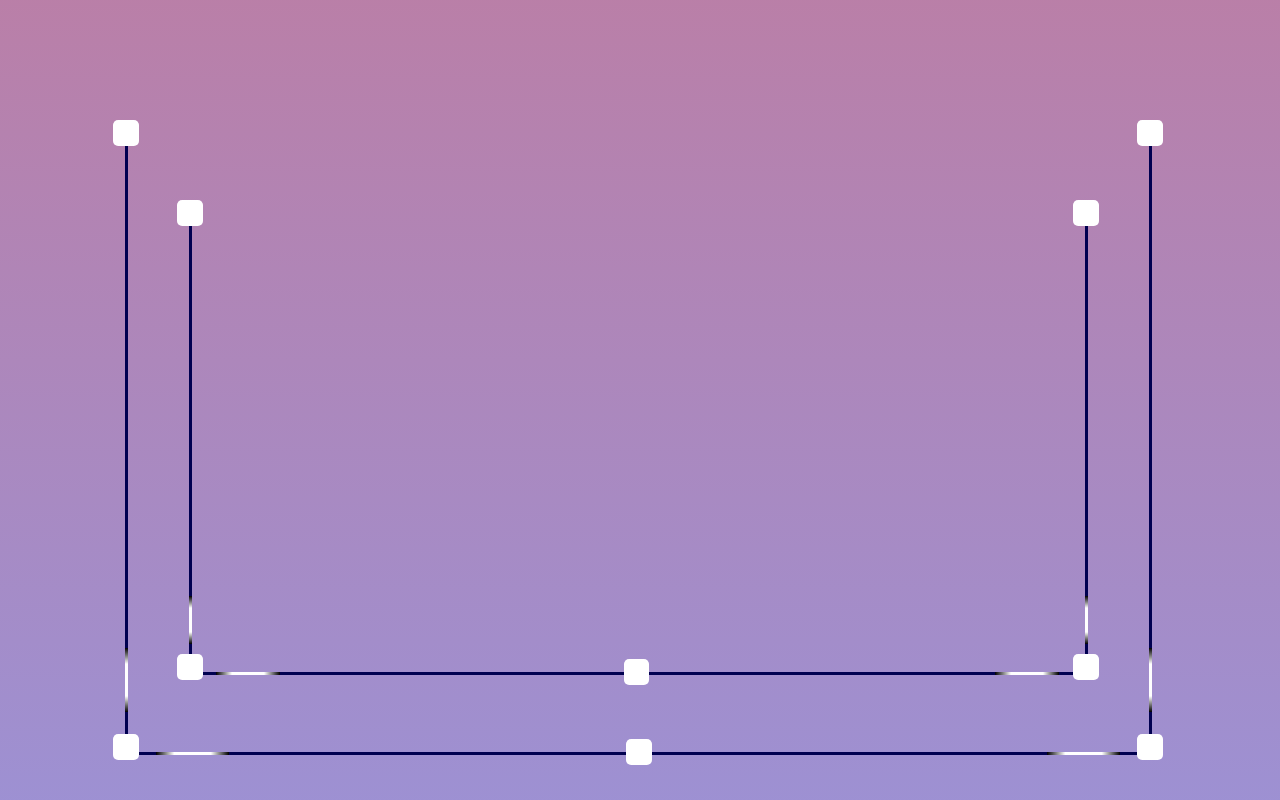
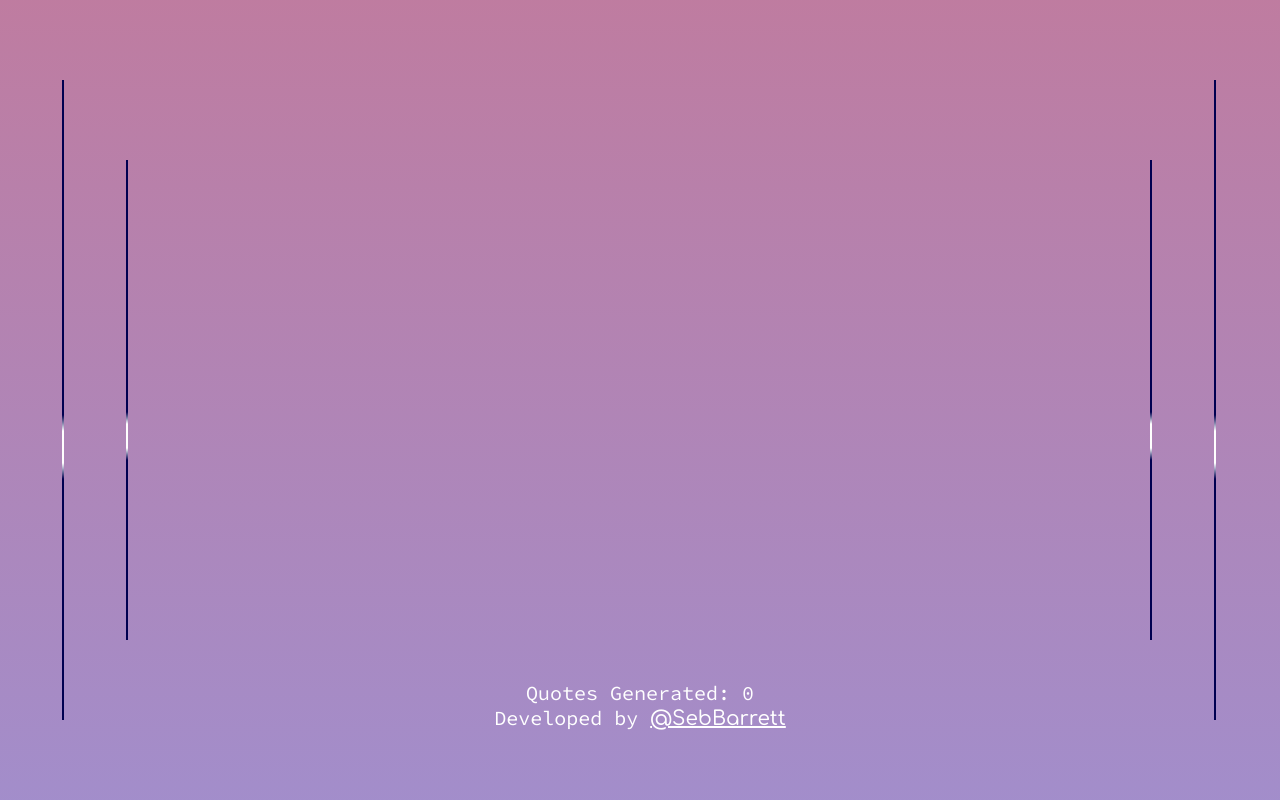
Before and after one commit to TallestMan98/inspirational-quote-generator, a Next.js app: page / in a window 1280 px wide. Built offline with nearby package versions, Linux system fonts and the light colour scheme.

Commit message:
CSS for webpage background at a good point. Footer Added. Ready for some foreground functionality in front end :)

```diff
--- a/app/page.tsx
+++ b/app/page.tsx
@@ -1,61 +1,43 @@
 'use client'
-import { GradientBackgroundCon, Pipe1, Pipe2, Pipe3, Pipe4, PipeTop, PipeFlow, PipeBottom, HorizontalPipe1, HorizontalPipe2, HorizontalFlowRight, HorizontalFlowLeft, PipeMiddle } from '@/components/QuoteGenerator/QuoteGeneratorElements'
+import { GradientBackgroundCon, Pipe1, Pipe2, Pipe3, Pipe4, PipeFlow, FooterContainer, FooterLink } from '@/components/QuoteGenerator/QuoteGeneratorElements'
+import React, { useState } from 'react'
 import Image from 'next/image'
 
 export default function Home() {
+  const [numberOfQuotes, setNumberOfQuotes] = useState<Number | null>(0);
+
   return (
     <>
       {/* Background */}
       <GradientBackgroundCon>
-        <HorizontalPipe1>
-          <PipeMiddle>
-          </PipeMiddle>
-          <HorizontalFlowRight>
-          </HorizontalFlowRight>
-          <HorizontalFlowLeft>
-          </HorizontalFlowLeft>
-        </HorizontalPipe1>
-        <HorizontalPipe2>
-          <PipeMiddle>
-          </PipeMiddle>
-          <HorizontalFlowRight>
-          </HorizontalFlowRight>
-          <HorizontalFlowLeft>
-          </HorizontalFlowLeft>
-        </HorizontalPipe2>
         <Pipe1>
-          <PipeTop>
-          </PipeTop>
-          <PipeFlow>
-          </PipeFlow>
-          <PipeBottom>
-          </PipeBottom>
+          <PipeFlow></PipeFlow>
         </Pipe1>
         <Pipe2>
-          <PipeTop>
-          </PipeTop>
-          <PipeFlow>
-          </PipeFlow>
-          <PipeBottom>
-          </PipeBottom>
+          <PipeFlow></PipeFlow>
         </Pipe2>
         <Pipe3>
-          <PipeTop>
-          </PipeTop>
-          <PipeFlow>
-          </PipeFlow>
-          <PipeBottom>
-          </PipeBottom>
+          <PipeFlow></PipeFlow>
         </Pipe3>
         <Pipe4>
-          <PipeTop>
-          </PipeTop>
-          <PipeFlow>
-          </PipeFlow>
-          <PipeBottom>
-          </PipeBottom>
+          <PipeFlow></PipeFlow>
         </Pipe4>
       </GradientBackgroundCon>
+
+      {/* Quote Generator Modal*/}
+      {/* <QuoteGeneratorModal
+      /> */}
+
+
+
+      {/* Footer */}
+      <FooterContainer>
+        <>
+          Quotes Generated: {numberOfQuotes}
+          <br/>
+          Developed by <FooterLink href="https://github.com/TallestMan98" target="_blank"> @SebBarrett</FooterLink>
+        </>
+      </FooterContainer>
     </>
   )
 }
--- a/components/QuoteGenerator/QuoteGeneratorElements.tsx
+++ b/components/QuoteGenerator/QuoteGeneratorElements.tsx
@@ -1,5 +1,5 @@
 import styled from "styled-components";
-//import Link from "next/link";
+import Link from "next/link";
 //import Image from "next/image";
 
 export const GradientBackgroundCon = styled.div`
@@ -23,97 +23,64 @@ export const GradientBackgroundCon = styled.div`
 
 export const Pipe1 = styled.div`
   background-color: #000050;
-  width: 0.25vw;
+  width: 2px;
   height: 80vh;
   position: fixed;
-  right: 90%;
-  top: 15%;
+  right: 95vw;
+  top: 10vh;
 `;
 
 export const Pipe2 = styled.div`
   background-color: #000050;
-  width: 0.25vw;
+  width: 2px;
   height: 60vh;
   position: fixed;
-  right: 85%;
-  top: 25%;
+  right: 90vw;
+  top: 20vh;
 `;
 
 export const Pipe3 = styled.div`
   background-color: #000050;
-  width: 0.25vw;
-  height: 80vh;
+  width: 2px;
+  height: 60vh;
   position: fixed;
-  right: 10%;
-  top: 15%;
+  right: 10vw;
+  top: 20vh;
 `;
 
 export const Pipe4 = styled.div`
   background-color: #000050;
-  width: 0.25vw;
-  height: 60vh;
+  width: 2px;
+  height: 80vh;
   position: fixed;
-  right: 15%;
-  top: 25%;
-`;
-
-export const HorizontalPipe1 = styled.div`
-  background-color: #000050;
-  width: 81.3vw;
-  height: 0.25vw;
-  position: absolute;
-  right: 9.5vw;
-  top: 94vh;
-
-`;
-export const HorizontalPipe2 = styled.div`
-  background-color: #000050;
-  width: 71vw;
-  height: 0.25vw;
-  position: absolute;
-  right: 14.7vw;
-  top: 84vh;
-`;
-
-export const PipeTop = styled.div`
-  background-color: white;
-  border-radius: 20%;
-  width: 2vw;
-  height: 2vw;
-  position: absolute;
-  left: -0.9vw;
-  z-index: 10;
-`;
-
-export const PipeBottom = styled.div`
-  background-color: white;
-  border-radius: 20%;
-  width: 2vw;
-  height: 2vw;
-  position: absolute;
-  left: -0.9vw;
-  z-index: 10;
-  bottom: 0;
-`;
-
-export const PipeMiddle = styled.div`
-  background-color: white;
-  border-radius: 20%;
-  width: 2vw;
-  height: 2vw;
-  position: absolute;
-  z-index: 10;
-  right: 48.7%;
-  bottom: -300%;
-
+  right: 5vw;
+  top: 10vh;
 `;
 
 export const PipeFlow = styled.div`
-  background: linear-gradient(to bottom, black, white, white, white, black);
+  background: linear-gradient(to bottom, #000050, white, white, white, #000050);
   width: 100%;
   height: 10%;
+  background-size: 130% 130%;
   position: relative;
-  animation: flow 10s ease-in-out infinite alternate;
+  animation: flow 10s ease-in-out infinite alternate, colourChange 10s ease-in-out infinite alternate;
+  @keyframes colourChange {
+    0% {
+        background-position: 50% 100%;
+    }
+    20% {
+      background-position: 50% 50%;
+      background-size: 100% 100%;
+    }
+    80% {
+      background-position: 50% 50%;
+      background-size: 100% 100%;
+    }
+    100% {
+        background-position: 50% 0%;
+    }
+  }
+
   @keyframes flow {
     0% {
       top: 0%;
@@ -124,34 +91,18 @@ export const PipeFlow = styled.div`
   }
 `;
 
-export const HorizontalFlowRight = styled.div`
-  background: linear-gradient(to right, black, white, white, white, black);
-  width: 7%;
-  height: 100%;
+export const FooterContainer = styled.div`
+  width: 100vw;
+  height: 15%;
+  text-align: center;
+  font-family: 'Source Code Pro';
+  font-size: 20px;
   position: absolute;
-  animation: flowRight 10s ease-in-out infinite alternate;
-  @keyframes flowRight {
-    0% {
-      left: 44%;
-    }
-    100% {
-      left: 0%;
-    }
-  }
+  bottom: 0;
+  color: white;
 `;
-export const HorizontalFlowLeft = styled.div`
-  background: linear-gradient(to left, black, white, white, white, black);
-  width: 7%;
-  height: 100%;
-  position: absolute;
-  animation: flowLeft 10s ease-in-out infinite alternate;
-  @keyframes flowLeft {
-    0% {
-      right: 44%;
-    }
 
-    100% {
-      right: 0%;
-    }
-  }
+export const FooterLink = styled(Link)`
+  color: white;
+  font-family: 'Comfortaa';
 `;
```
